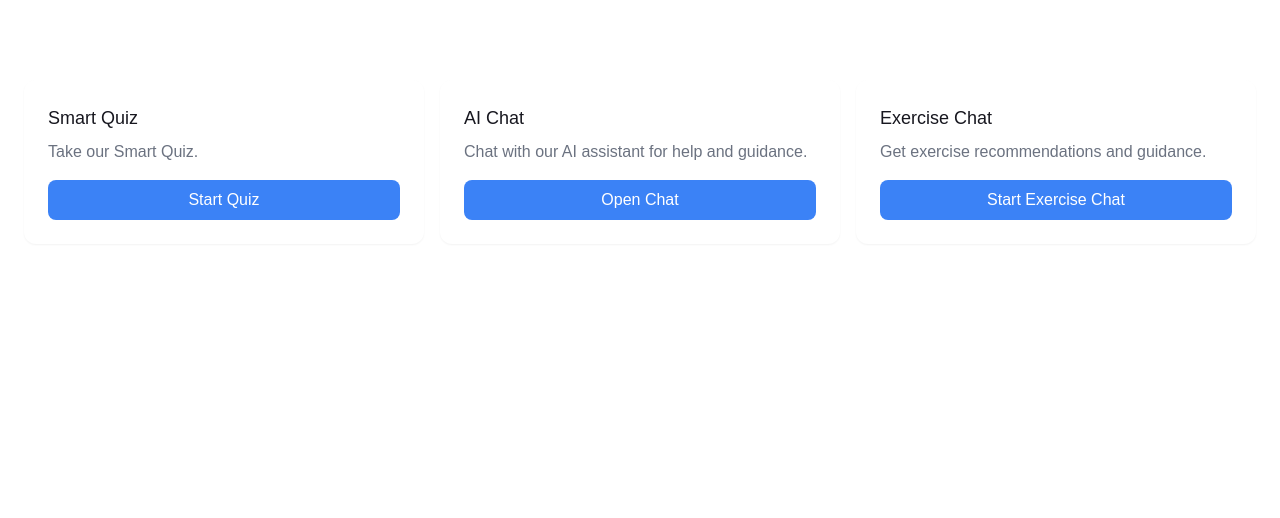
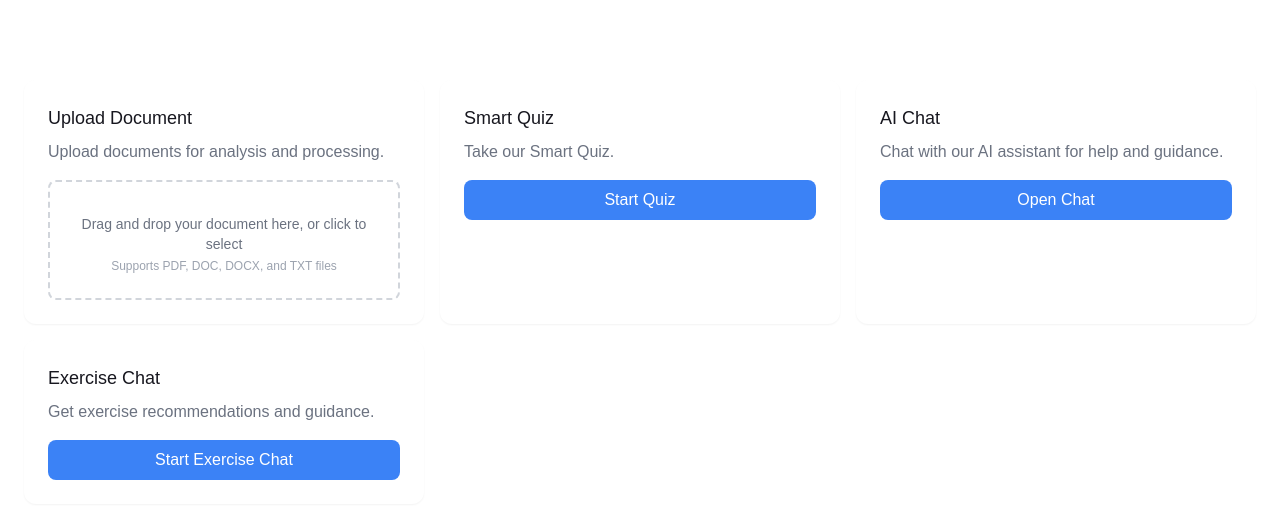
Before and after one commit to BryanMelvison/KGV-AI-Tutor, a Next.js app in the folder frontend/: page /dashboard in a window 1280 px wide. Shown: the top 518 px of the page. Built offline with nearby package versions, Linux system fonts and the light colour scheme.

Commit message:
drag & drop file uplaod

```diff
--- a/frontend/src/app/dashboard/page.tsx
+++ b/frontend/src/app/dashboard/page.tsx
@@ -3,10 +3,40 @@
 import { useQuiz } from "@/context/SmartQuizContext";
 import { useRouter } from "next/navigation";
 import SmartQuizModal from "@/components/smart-quiz/SmartQuizModal";
+import DocumentUploader from "@/components/document/DocumentUploader";
+import { useState } from "react";
 
 export default function DashboardPage() {
   const { isOpen, openQuiz, closeQuiz } = useQuiz();
   const router = useRouter();
+
+  const [isUploading, setIsUploading] = useState(false);
+
+  const handleFileUpload = async (file: File) => {
+    try {
+      setIsUploading(true);
+      // API logic for file uploads
+      // 1. Create new FormData & append file to it (incl. additional metadata)
+      //    const formData = new FormData();
+      //    formData.append('file', file);
+      // 2, Send request to API, assign to response variable
+      //    const response = await fetch('/api/documents/upload', {
+      //      method: 'POST',
+      //      body: formData,
+      //    });
+      //    if (!response.ok) {
+      //      throw new Error(`Upload failed: ${response.statusText}`);
+      //    }
+      // const data = await response.json();
+      // 3. Handle successful upload (e.g., alert('Upload success!');)
+      alert("Upload success!");
+    } catch (error) {
+      console.error("Upload error:", error);
+      alert("Upload failed! Please try again.");
+    } finally {
+      setIsUploading(false);
+    }
+  };
 
   return (
     <div className="p-6">
@@ -14,6 +44,20 @@ export default function DashboardPage() {
         <h1 className="text-2xl font-semibold mb-6">Dashboard</h1>
 
         <div className="grid grid-cols-1 sm:grid-cols-2 md:grid-cols-3 gap-4">
+          {/* Document Upload Card */}
+          <div className="bg-white rounded-xl p-6 shadow-sm">
+            <h3 className="text-lg text-[#17171F] font-medium mb-2">
+              Upload Document
+            </h3>
+            <p className="text-gray-500 mb-4">
+              Upload documents for analysis and processing.
+            </p>
+            <DocumentUploader
+              onUpload={handleFileUpload}
+              isLoading={isUploading}
+            />
+          </div>
+
           {/* Quiz Card */}
           <div className="bg-white rounded-xl p-6 shadow-sm">
             <h3 className="text-lg text-[#17171F] font-medium mb-2">
--- /dev/null
+++ b/frontend/src/components/document/DocumentUploader.tsx
@@ -0,0 +1,75 @@
+// components/document/DocumentUploader.tsx
+"use client";
+
+import { useState } from "react";
+
+interface DocumentUploaderProps {
+  onUpload: (file: File) => Promise<void>;
+  isLoading?: boolean;
+}
+
+const DocumentUploader = ({
+  onUpload,
+  isLoading = false,
+}: DocumentUploaderProps) => {
+  const [dragActive, setDragActive] = useState(false);
+
+  const handleDrag = (e: React.DragEvent) => {
+    e.preventDefault();
+    e.stopPropagation();
+    if (e.type === "dragenter" || e.type === "dragover") {
+      setDragActive(true);
+    } else if (e.type === "dragleave") {
+      setDragActive(false);
+    }
+  };
+
+  const handleDrop = async (e: React.DragEvent) => {
+    e.preventDefault();
+    e.stopPropagation();
+    setDragActive(false);
+
+    const files = Array.from(e.dataTransfer.files);
+    if (files?.[0]) {
+      await onUpload(files[0]);
+    }
+  };
+
+  const handleChange = async (e: React.ChangeEvent<HTMLInputElement>) => {
+    e.preventDefault();
+    const files = e.target.files;
+    if (files?.[0]) {
+      await onUpload(files[0]);
+    }
+  };
+
+  return (
+    <div
+      className={`relative border-2 border-dashed rounded-lg p-6 text-center cursor-pointer
+        ${dragActive ? "border-blue-500 bg-blue-50" : "border-gray-300"}
+        ${
+          isLoading ? "opacity-50 cursor-not-allowed" : "hover:border-blue-500"
+        }`}
+      onDragEnter={handleDrag}
+      onDragLeave={handleDrag}
+      onDragOver={handleDrag}
+      onDrop={handleDrop}
+    >
+      <input
+        type="file"
+        className="absolute inset-0 w-full h-full opacity-0 cursor-pointer"
+        onChange={handleChange}
+        disabled={isLoading}
+        accept=".pdf,.doc,.docx,.txt"
+      />
+      <p className="mt-2 text-sm text-gray-500">
+        Drag and drop your document here, or click to select
+      </p>
+      <p className="mt-1 text-xs text-gray-400">
+        Supports PDF, DOC, DOCX, and TXT files
+      </p>
+    </div>
+  );
+};
+
+export default DocumentUploader;
```
